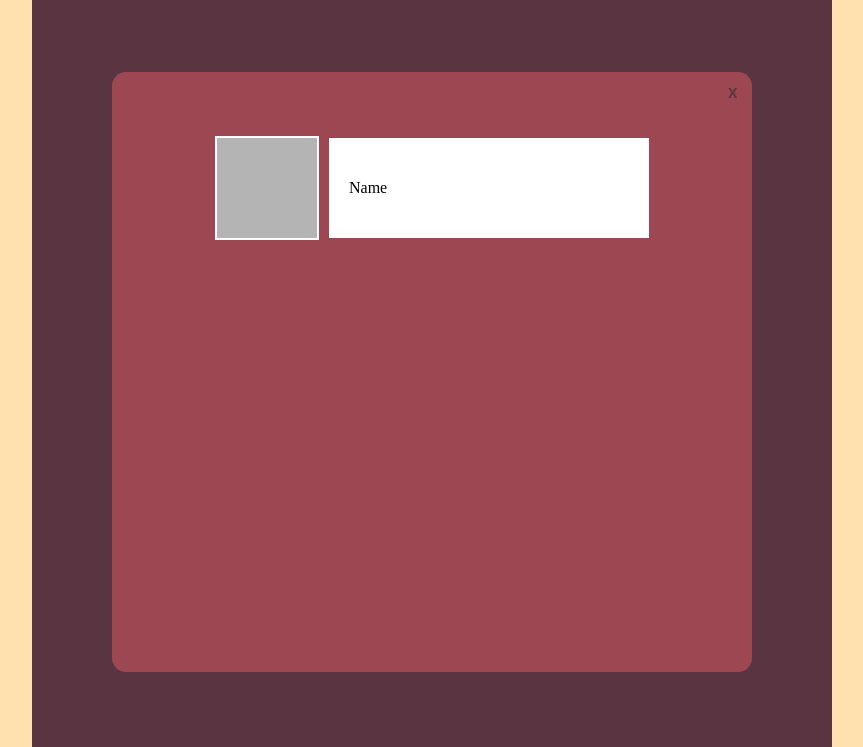
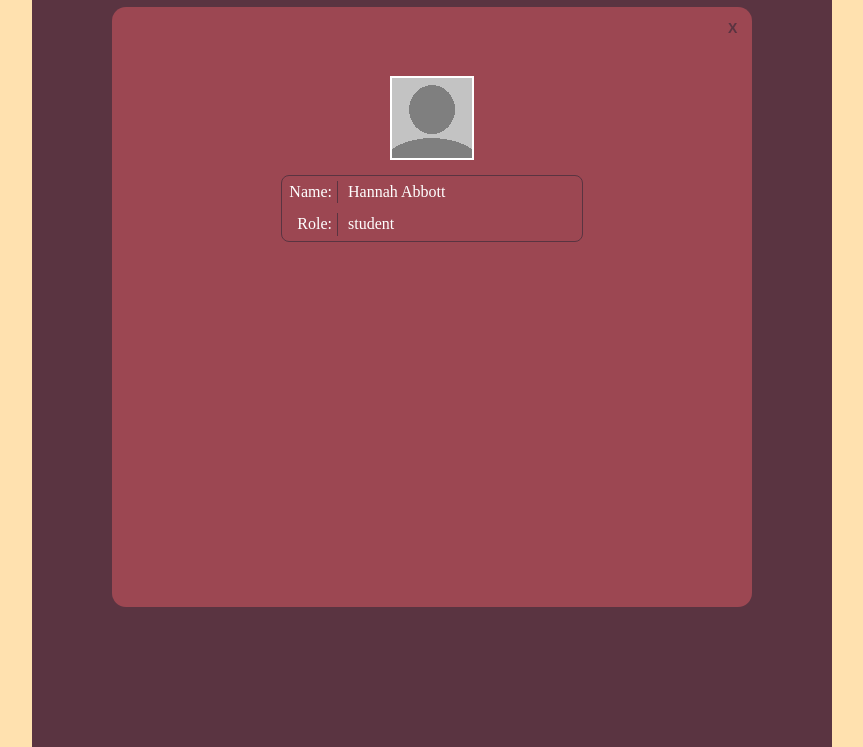
Before and after one commit to vaterpir/newpotter, a React app: page / in a window 1280 px wide. Both pictures are taken after a click on the button "show profile". Shown: the part 53-800 px from the top of the page, without its empty margins (208-1071 px from the left). Built offline with nearby package versions, Linux system fonts and the light colour scheme; no server answers.

Commit message:
add normal design

```diff
--- a/package.json
+++ b/package.json
@@ -8,7 +8,7 @@
     "predeploy": "npm run build",
     "deploy": "gh-pages -b build",
     "test": "echo \"Error: no test specified\" && exit 1",
-    "start": "webpack-dev-server --host 192.168.0.7 --port 3000 --mode development --open --hot",
+    "start": "webpack-dev-server --host 192.168.1.49 --port 3000 --mode development --open --hot",
     "build": "webpack --mode production",
     "prettier": "prettier  --write src/**/*.js",
     "lint": "eslint --debug src/",
--- a/src/components/App.js
+++ b/src/components/App.js
@@ -1,34 +1,30 @@
 import React, { useState } from 'react';
-import Select from 'react-select';
-import { TableInfo } from './TableInfo';
+import { Table } from './Table';
 import { Menu } from './Menu';
-import { Profil } from './Profil';
+import { Profile } from './Profile';
 
 import '../styles/App.css';
 const xhr = new XMLHttpRequest();
-const profileURL = 'https://randomuser.me/api/';
 const baseURL = 'https://www.potterapi.com/v1/';
 const keyURL =
   '?key=$2a$10$dSooM7l5aj6uLNFOmwf/SObKzKhMgFSrbie2BUTrRmz5hw/jj6Wme';
 const mainURL = 'characters/';
 
-const state = {
-  newData: {},
-};
-
 export const App = () => {
   const [displaySwitch, setDisplaySwitch] = useState(true);
   const [data, setData] = useState([]);
   const [avatar, setAvatar] = useState('');
-  let x = 2;
 
-  const getDateReq = () => {
-    setDisplaySwitch(true);
-    xhr.open('GET', `${baseURL}${mainURL}${keyURL}`, true);
+  const getAvatar = (url, type) => {
+    if (type === 'avatar') setAvatar('/src/img/avatar.jpg');
+    xhr.open('GET', url, true);
     xhr.onload = () => {
       if (xhr.status >= 200 && xhr.status < 400) {
-        const datareqest = JSON.parse(xhr.responseText);
-        console.log(datareqest);
+        const data = JSON.parse(xhr.responseText);
+        if (type === 'avatar') setAvatar(data.results[0].picture.large);
+        else {
+          console.log(data);
+        }
       } else {
         console.log('error');
       }
@@ -36,79 +32,22 @@ export const App = () => {
     xhr.send();
   };
 
-  const getAvatar = () => {
-    const url = 'https://randomuser.me/api/';
-    xhr.open('GET', url, true);
-    xhr.onload = () => {
-      if (xhr.status >= 200 && xhr.status < 400) {
-        const data = JSON.parse(xhr.responseText);
-        setAvatar(data.results[0].picture.large);
-      } else {
-        console.log('error');
-      }
-    };
-    xhr.send();
-  };
-
-  const options = [
-    { value: 'Professor', label: 'Professor' },
-    { value: 'Student', label: 'Student' },
-    { value: 'Other', label: 'Other' },
-  ];
-  const customStyles = {
-    option: (provided, state) => ({
-      ...provided,
-      color: state.isSelected ? 'red' : 'blue',
-    }),
-  };
   return (
     <div className="App">
       <div className="content">
-        <div className="Menu">
-          <div className="logoMenu">Harry Potter Characters:</div>
-          <div>
-            <Select
-              defaultValue={options[0]}
-              options={options}
-              styles={customStyles}
-              onChange={() => setDisplaySwitch(true)}
-            />
-          </div>
-        </div>
-        <div className={`Table ${!displaySwitch ? 'hidden' : ''}`}>
-          <button
-            onClick={() => {
-              setDisplaySwitch(false);
-              getAvatar();
-            }}
-          >
-            show profile
-          </button>
-        </div>
+        <Menu setSwitch={setDisplaySwitch} />
 
-        <div
-          className={`Profile ${displaySwitch ? 'hidden' : ''}`}
-          onClick={(event) => setDisplaySwitch(true)}
-          id="hiddenProfileOver"
-        >
-          <div
-            className="profileBox"
-            onClick={(event) => event.stopPropagation()}
-          >
-            <div className="headProfile">
-              <button onClick={() => setDisplaySwitch(true)}>X</button>
-            </div>
+        <Table
+          setSwitch={setDisplaySwitch}
+          displaySwitch={displaySwitch}
+          getAvatar={getAvatar}
+        />
 
-            <div className="contentProfile">
-              <div className="avatarBox">
-                <div className="avatar">
-                  <img src={avatar}></img>
-                </div>
-                <div className="nameProfile">Name</div>
-              </div>
-            </div>
-          </div>
-        </div>
+        <Profile
+          displayProfile={displaySwitch}
+          setSwitch={setDisplaySwitch}
+          avatar={avatar}
+        />
       </div>
     </div>
   );
--- a/src/components/Menu.js
+++ b/src/components/Menu.js
@@ -1,28 +1,29 @@
 import React from 'react';
-export const Menu = ({ getDateReq }) => {
+import Select from 'react-select';
+
+const optionsSelect = [
+  { value: 'Professor', label: 'Professor' },
+  { value: 'Student', label: 'Student' },
+  { value: 'Other', label: 'Other' },
+];
+const customStyles = {
+  option: (provided, state) => ({
+    ...provided,
+    color: state.isSelected ? 'red' : 'blue',
+  }),
+};
+
+export const Menu = ({ setSwitch }) => {
   return (
     <div className="Menu">
-      <div className="buttonMenu">
-        <button onClick={() => getDateReq('students')}>Students</button>
-        <button onClick={() => getDateReq('professors')}>Professors</button>
-        <button onClick={() => getDateReq('other')}>Other</button>
-      </div>
+      <div className="logoMenu">Harry Potter Characters:</div>
       <div>
-        <div className="headList">
-          <div>№</div>
-          <div>
-            <div>Name</div>
-            <button>^</button>
-          </div>
-          <div>
-            <div>House</div>
-            <button>^</button>
-          </div>
-          <div>
-            <div>Blood Status</div>
-            <button>^</button>
-          </div>
-        </div>
+        <Select
+          defaultValue={optionsSelect[0]}
+          options={optionsSelect}
+          styles={customStyles}
+          onChange={() => setSwitch(true)}
+        />
       </div>
     </div>
   );
--- a/src/components/Profil.js
+++ /dev/null
@@ -1,8 +0,0 @@
-import React from 'react';
-export const Profil = ({ display, setDisplay }) => {
-  return (
-    <div className="Profil">
-      <button onClick={() => setDisplay(!display)}>X</button>
-    </div>
-  );
-};
--- /dev/null
+++ b/src/components/Profile.js
@@ -0,0 +1,39 @@
+import React from 'react';
+
+const profileURL = 'https://randomuser.me/api/';
+
+export const Profile = ({ displayProfile, setSwitch, avatar }) => {
+
+
+  return (
+    <div
+      className={`Profile ${displayProfile ? 'hidden' : ''}`}
+      onClick={() => setSwitch(true)}
+      id="hiddenProfileOver"
+    >
+      <div className="profileBox" onClick={(event) => event.stopPropagation()}>
+        <div className="headProfile">
+          <button onClick={() => setSwitch(true)}>X</button>
+        </div>
+
+        <div className="contentProfile">
+          <div className="avatarBox">
+            <div className="avatar">
+              <img src={!displayProfile ? avatar : '/src/img/avatar.jpg'} />
+            </div>
+            <div className="mainProfile">
+              <div>
+                <div>Name:</div>
+                <div>Hannah Abbott</div>
+              </div>
+              <div>
+                <div>Role:</div>
+                <div>student</div>
+              </div>
+            </div>
+          </div>
+        </div>
+      </div>
+    </div>
+  );
+};
--- /dev/null
+++ b/src/components/Table.js
@@ -0,0 +1,18 @@
+import React from 'react';
+
+const urlAvatar = 'https://randomuser.me/api/';
+
+export const Table = ({ setSwitch, displaySwitch, getAvatar }) => {
+  return (
+    <div className={`Table ${!displaySwitch ? 'hidden' : ''}`}>
+      <button
+        onClick={() => {
+          setSwitch(false);
+          getAvatar(urlAvatar, 'avatar');
+        }}
+      >
+        show profile
+      </button>
+    </div>
+  );
+};
--- a/src/components/TableInfo.js
+++ /dev/null
@@ -1,4 +0,0 @@
-import React from 'react';
-export const TableInfo = ({ info, display }) => {
-  return <div className={`info`}>{info}</div>;
-};
--- a/src/styles/App.css
+++ b/src/styles/App.css
@@ -57,18 +57,22 @@ body {
   width: 100%;
   display: flex;
   flex-direction: column;
-  justify-content: center;
+  justify-content: flex-start;
   align-items: center;
+  overflow: auto;
 }
 .profileBox {
   background-color: #9c4752;
   width: 80%;
+  min-width: 250px;
   height: 80%;
+  min-height: 300px;
   display: flex;
   flex-direction: column;
   justify-content: flex-start;
   align-items: center;
   border-radius: 14px;
+  margin: 10px;
 }
 .headProfile {
   height: 100%;
@@ -93,11 +97,16 @@ body {
 .contentProfile {
   width: 100%;
   height: 100%;
+  display: flex;
+  flex-direction: column;
+  justify-content: flex-start;
+  align-items: center;
 }
 .avatarBox {
   width: 100%;
-  height: 30%;
+  height: 40%;
   display: flex;
+  flex-direction: column;
   justify-content: center;
   align-items: center;
 }
@@ -105,27 +114,49 @@ body {
   border: 2px solid #fff;
   background-color: #b4b4b4;
   width: 100%;
-  max-width: 100px;
-  height: 100px;
-  max-height: 100px;
+  max-width: 80px;
+  height: 80px;
+  max-height: 80px;
+  min-height: 80px;
 
   display: flex;
   justify-content: center;
   align-items: center;
-  margin: 0 10px;
+  margin: 15px;
   overflow: hidden;
 }
-.nameProfile {
-  background-color: #fff;
-  width: 100%;
+.mainProfile {
+  border: 1px solid #5a3441;
+  border-radius: 8px;
+  color: #fff;
+  width: 70%;
   max-width: 300px;
-  height: 100px;
+  min-height: 65px;
   display: flex;
   flex-direction: column;
   justify-content: center;
   align-items: flex-start;
-  padding: 0 0 0 20px;
-  margin: 0 10px 0 0;
+}
+.mainProfile > div {
+  margin: 5px 0;
+  display: flex;
+  height: 100%;
+  display: flex;
+  justify-content: center;
+  align-items: center;
+}
+.mainProfile > div > div:first-child {
+  width: 50px;
+  border: 1px solid #5a3441;
+  border-width: 0 1px 0 0;
+  height: 100%;
+  display: flex;
+  justify-content: flex-end;
+  align-items: center;
+  padding: 0 5px 0 0;
+}
+.mainProfile > div > div{
+  padding: 0 0 0 10px;
 }
 
 .hidden {
```
Also changed, not shown: src/img/avatar.jpg (added), 1 other file.
